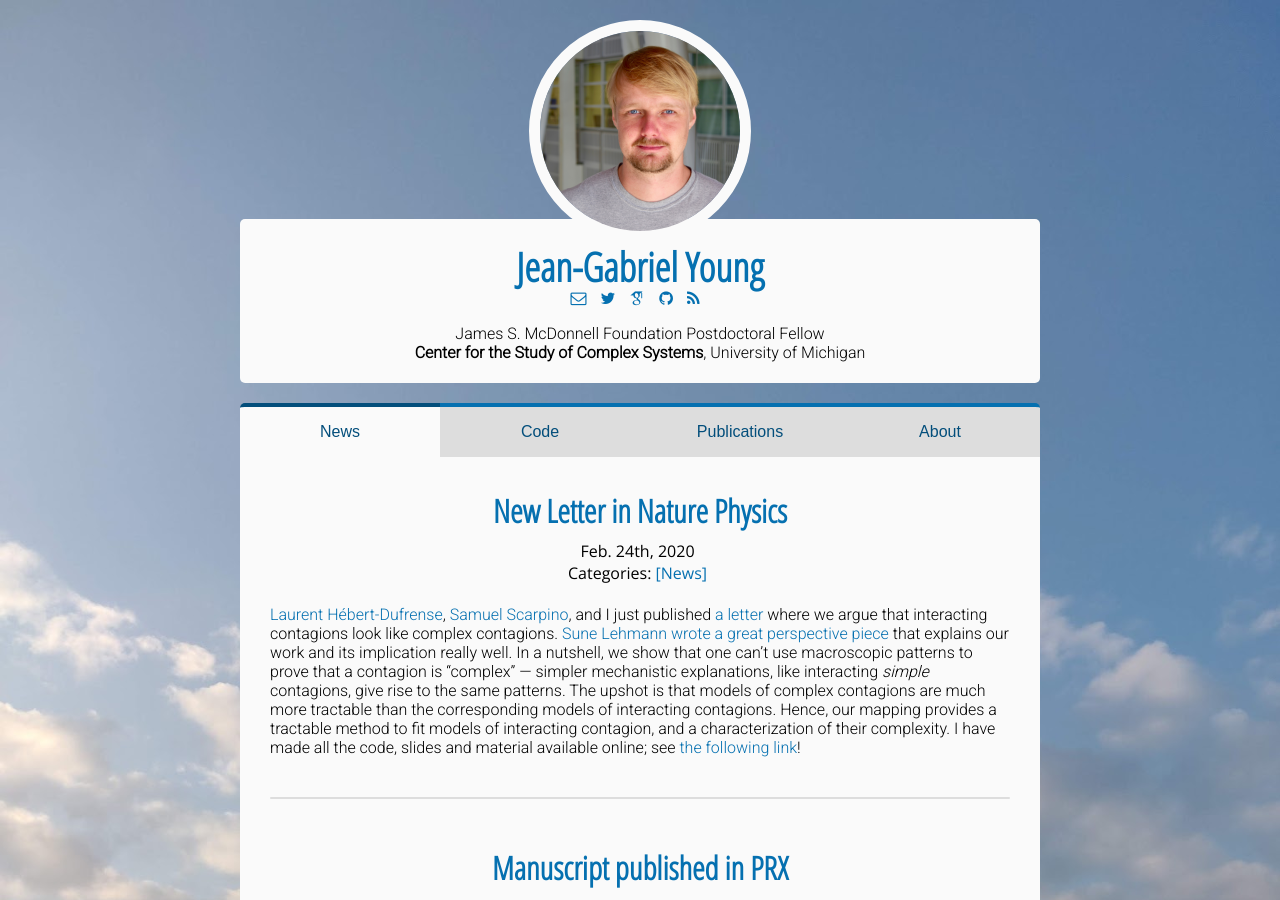
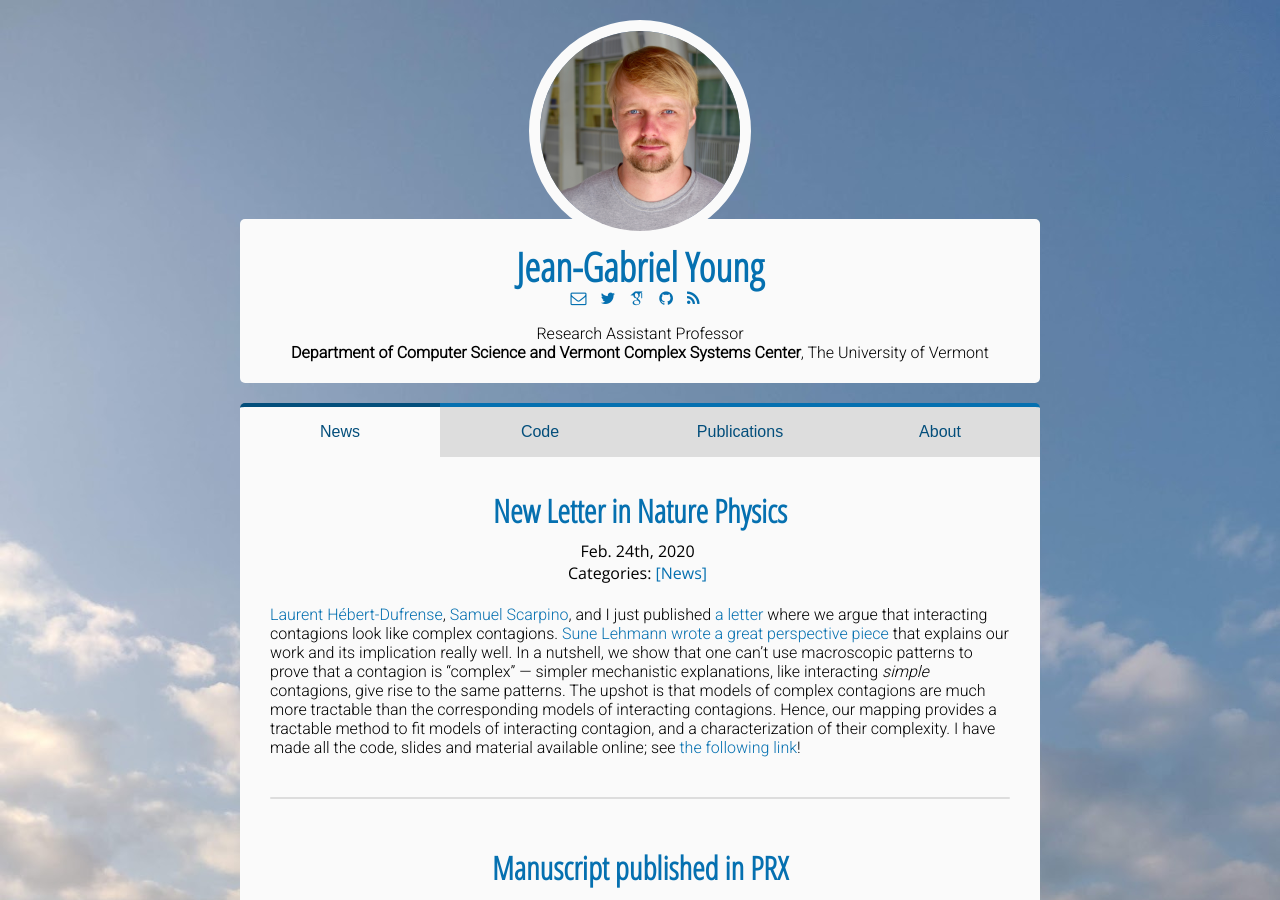
Before and after one commit to jg-you/jg-you.github.io, a Jekyll site: the page built from index.html, in a window 1280 px wide and 900 px high. Built offline with Jekyll 4.4.1, drawn with Linux system fonts in a browser that asks for light colours; some web fonts are replaced; comment, search, counter and statistics services are not loaded.

Commit message:
Update header.html

```diff
--- a/_includes/header.html
+++ b/_includes/header.html
@@ -11,8 +11,8 @@
             <li class="contact-list-item-top"><a href="https://github.com/jg-you/"><i class="fa fa-github" aria-hidden="true"></i></a></li>
             <li class="contact-list-item-top"><a href="http://www.jgyoung.ca/feed.xml"><i class="fa fa-rss" aria-hidden="true"></i></a></li>
             </ul>
-            <p>James S. McDonnell Foundation Postdoctoral Fellow<br/>
-               <b>Center for the Study of Complex Systems</b>, University of Michigan</p>
+            <p>Research Assistant Professor<br/>
+               <b>Department of Computer Science and Vermont Complex Systems Center</b>, The University of Vermont</p>
         </div>
         <nav class="site-nav">
             <a href="/index.html"><div class="nav-button-left" {% if page.title == "News" or page.layout == "post" %}id="active-nav"{% endif %}> News </div></a>
```
